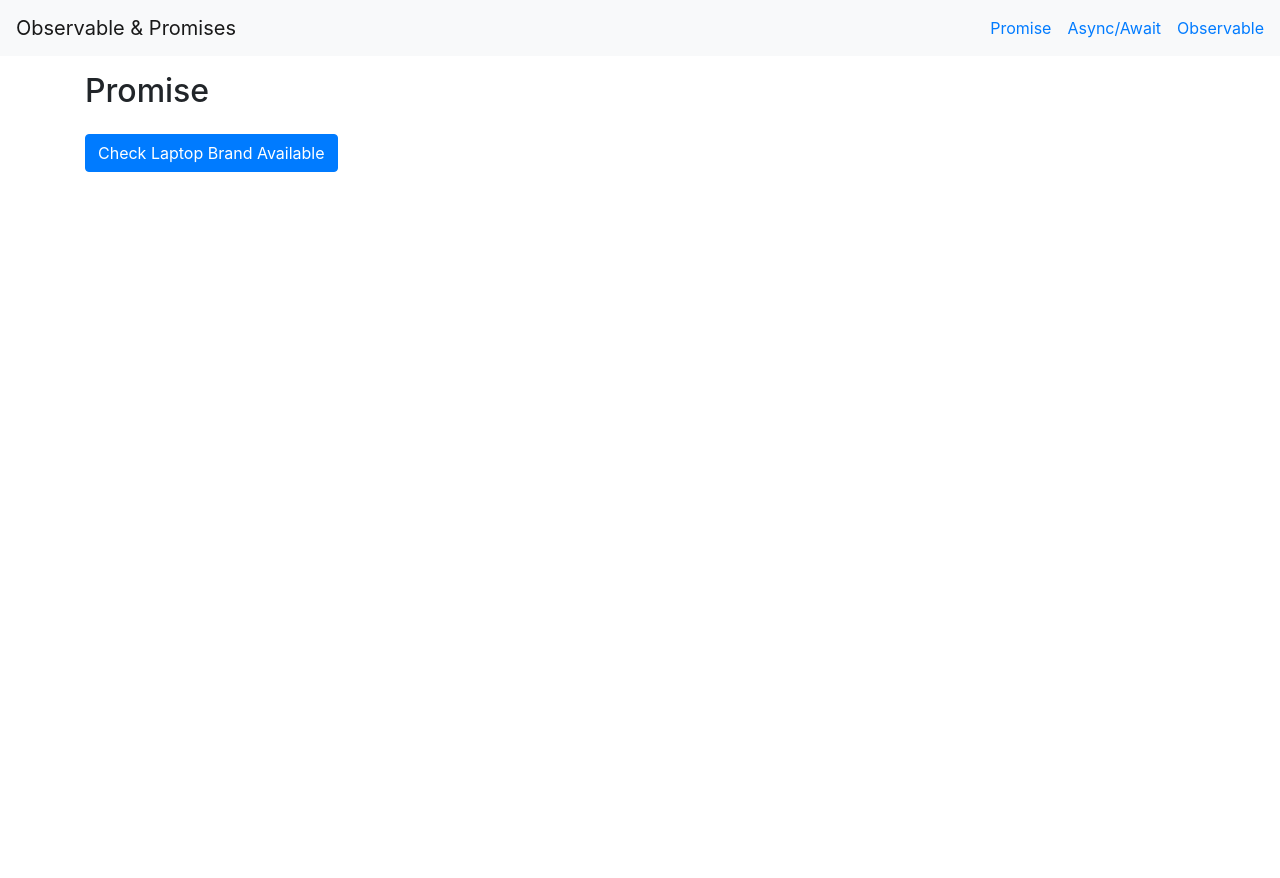
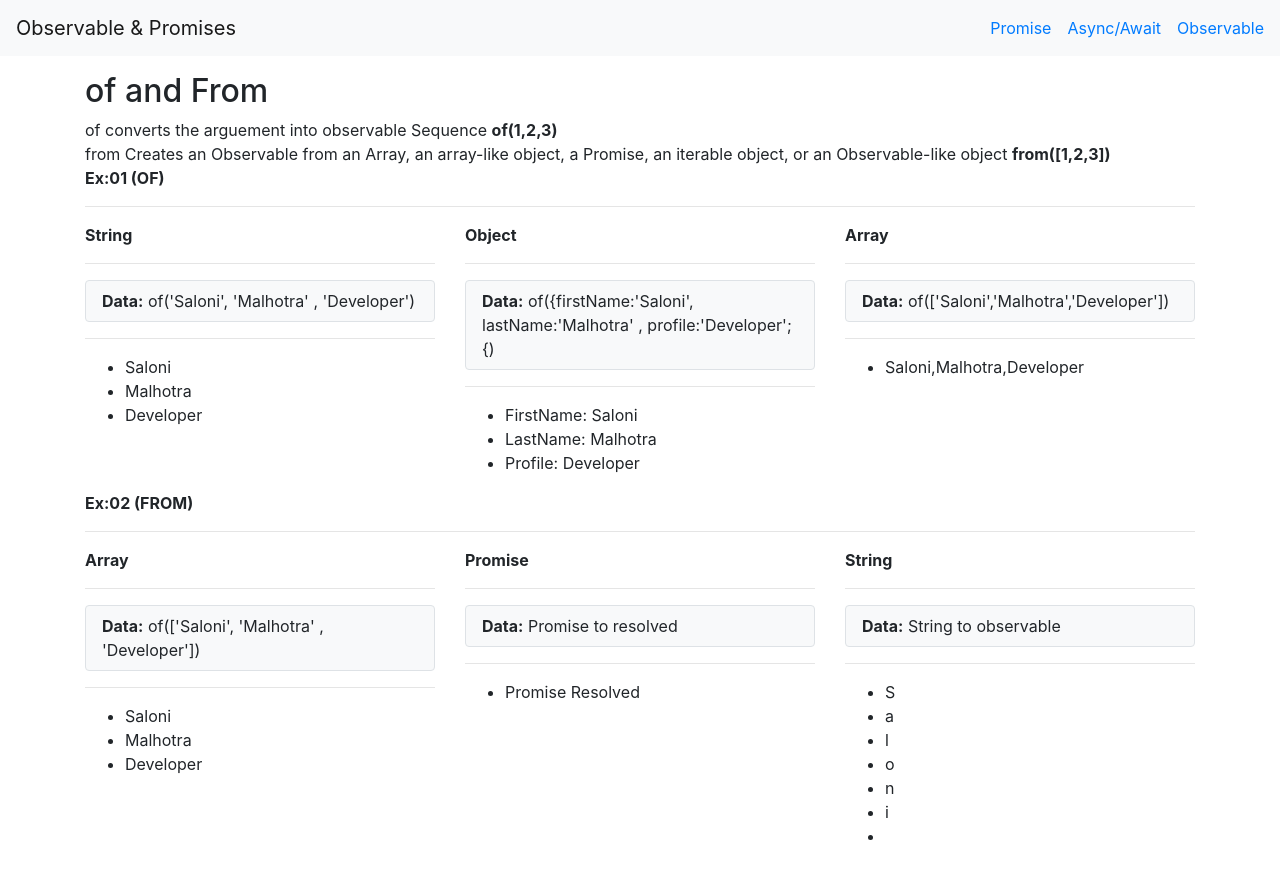
Before and after one commit to salonimalhotrawd/rxjs-series, an Angular app: page /observable/of-from in a window 1280 px wide. Before the commit this address led to /promise. Before the commit the page ends 800 px from the top, so only its background shows below. Built offline with nearby package versions, Linux system fonts and the light colour scheme.

Commit message:
Working on of-from Obervable

```diff
--- a/src/app/app-routing.module.ts
+++ b/src/app/app-routing.module.ts
@@ -8,6 +8,7 @@ import { ObservableComponent } from './observable/observable.component';
 import { ListComponent } from './observable/list/list.component';
 import { FromEventComponent } from './observable/from-event/from-event.component';
 import { IntervalComponent } from './observable/interval/interval.component';
+import { OfFromComponent } from './observable/of-from/of-from.component';
 
 const routes: Routes = [
   {path: 'promise' , component: PromiseComponent},
@@ -16,7 +17,8 @@ const routes: Routes = [
   [
     {path: '', component: ListComponent},
     {path: 'from-event', component: FromEventComponent},
-    {path: 'interval-timer', component: IntervalComponent}
+    {path: 'interval-timer', component: IntervalComponent},
+    {path: 'of-from', component: OfFromComponent}
   ]},
   {path: '**' , redirectTo: 'promise'}
 ];
--- a/src/app/app.module.ts
+++ b/src/app/app.module.ts
@@ -10,6 +10,7 @@ import { ObservableComponent } from './observable/observable.component';
 import { ListComponent } from './observable/list/list.component';
 import { FromEventComponent } from './observable/from-event/from-event.component';
 import { IntervalComponent } from './observable/interval/interval.component';
+import { OfFromComponent } from './observable/of-from/of-from.component';
 @NgModule({
   declarations: [
     AppComponent,
@@ -19,7 +20,8 @@ import { IntervalComponent } from './observable/interval/interval.component';
     ObservableComponent,
     ListComponent,
     FromEventComponent,
-    IntervalComponent
+    IntervalComponent,
+    OfFromComponent
   ],
   imports: [
     BrowserModule,
--- a/src/app/observable/list/list.component.ts
+++ b/src/app/observable/list/list.component.ts
@@ -12,7 +12,7 @@ export class ListComponent implements OnInit {
   public ObservableList = [
     { 'id': 1 , 'observableName': 'From Event', 'routerName': 'from-event'},
     { 'id': 2 , 'observableName': 'Interval/Timer', 'routerName': 'interval-timer'},
-    { 'id': 3 , 'observableName': 'From Event', 'routerName': 'from-event'},
+    { 'id': 3 , 'observableName': 'of and from', 'routerName': 'of-from'},
     { 'id': 4 , 'observableName': 'From Event', 'routerName': 'from-event'},
     { 'id': 5 , 'observableName': 'From Event', 'routerName': 'from-event'},
     { 'id': 6 , 'observableName': 'From Event', 'routerName': 'from-event'},
--- /dev/null
+++ b/src/app/observable/of-from/of-from.component.html
@@ -0,0 +1,84 @@
+<div class="my-3">
+  <h2>of and From</h2>
+  <span>
+    of converts the arguement into observable Sequence <b>of(1,2,3)</b>
+  </span>
+  <br>
+  <span>
+    from Creates an Observable from an Array, an array-like object,
+    a Promise, an iterable object, or an Observable-like object <b>from([1,2,3])</b>
+  </span>
+  <br>
+  <strong>Ex:01 (OF)</strong>
+  <hr>
+
+  <div class="row">
+    <div class="col-md-4">
+      <strong>String</strong>
+      <hr>
+      <p class="bg-light py-2 px-3 border rounded">
+        <strong>Data:</strong> of('Saloni', 'Malhotra' , 'Developer')
+      </p>
+      <hr>
+      <ul id="elContainer"></ul>
+    </div>
+
+    <div class="col-md-4">
+      <strong>Object</strong>
+      <hr>
+      <p class="bg-light py-2 px-3 border rounded">
+        <strong>Data:</strong> of(&#123;firstName:'Saloni', lastName:'Malhotra' , profile:'Developer';&#123;)
+      </p>
+      <hr>
+      <ul>
+        <li>FirstName: {{showUser.firstName}}</li>
+        <li>LastName: {{showUser.lastName}}</li>
+        <li>Profile: {{showUser.profile}}</li>
+      </ul>
+    </div>
+
+    <div class="col-md-4">
+      <strong>Array</strong>
+      <hr>
+      <p class="bg-light py-2 px-3 border rounded">
+        <strong>Data:</strong> of(['Saloni','Malhotra','Developer'])
+      </p>
+      <hr>
+      <ul id="elContainerOfArray"></ul>
+    </div>
+  </div>
+
+  <strong>Ex:02 (FROM)</strong>
+  <hr>
+  <div class="row">
+    <div class="col-md-4">
+      <strong>Array</strong>
+      <hr>
+      <p class="bg-light py-2 px-3 border rounded">
+        <strong>Data:</strong> of(['Saloni', 'Malhotra' , 'Developer'])
+      </p>
+      <hr>
+      <ul id="elContainerArray"></ul>
+    </div>
+
+    <div class="col-md-4">
+      <strong>Promise</strong>
+      <hr>
+      <p class="bg-light py-2 px-3 border rounded">
+        <strong>Data:</strong> Promise to resolved
+      </p>
+      <hr>
+      <ul id="elContainerPromise"></ul>
+    </div>
+
+    <div class="col-md-4">
+      <strong>String</strong>
+      <hr>
+      <p class="bg-light py-2 px-3 border rounded">
+        <strong>Data:</strong> String to observable
+      </p>
+      <hr>
+      <ul id="elContainerString"></ul>
+    </div>
+  </div>
+</div>
--- /dev/null
+++ b/src/app/observable/of-from/of-from.component.ts
@@ -0,0 +1,81 @@
+import { Component, OnDestroy, OnInit } from '@angular/core';
+import { from, of, Subscription } from 'rxjs';
+import { DesignUtilityService } from './../../services/design-utility.service';
+
+@Component({
+  selector: 'app-of-from',
+  templateUrl: './of-from.component.html',
+  styleUrls: ['./of-from.component.scss']
+})
+export class OfFromComponent implements OnInit, OnDestroy {
+
+  public allSubscription: Subscription[] = [];
+
+  public user = {
+    'firstName': 'Saloni',
+    'lastName': 'Malhotra',
+    'profile': 'Developer'
+  };
+  public userArray = ['Saloni', 'Malhotra', 'Developer'];
+
+  public showUser;
+
+  constructor(private _designUtilityService: DesignUtilityService) { }
+
+  ngOnInit() {
+
+    // Ex-01 (Of)
+
+    // Of - String
+    const ofStringUser = of('Saloni', 'Malhotra', 'Developer');
+    const ofStringUserSub = ofStringUser.subscribe(res => {
+      this._designUtilityService.appendElement(res, 'elContainer');
+    });
+
+    // Of - Object
+    const ofObjectUser = of(this.user);
+    const ofObjectUserSub = ofObjectUser.subscribe(res => {
+      this.showUser = res;
+    });
+
+     // Of - Array
+     const ofArrayUser = of(this.userArray);
+     const ofArrayUserSub = ofArrayUser.subscribe(res => {
+       this._designUtilityService.appendElement(res, 'elContainerOfArray');
+     });
+
+    // Ex-02 (from)
+
+    // from - Array : Converts into observable data of String
+    const fromArray = from(this.userArray);
+    const fromArrayUserSub = fromArray.subscribe(res => {
+      this._designUtilityService.appendElement(res, 'elContainerArray');
+    });
+
+    // from - Promise : Converts Promise into observable data
+    const fromPromise = new Promise((resolve) => {
+      setTimeout(() => {
+        resolve('Promise Resolved');
+      }, 3000);
+    });
+
+    const fromPromiseSub = from(fromPromise).subscribe(
+      (res) => {
+        this._designUtilityService.appendElement(res, 'elContainerPromise');
+      });
+
+    // from - String : Converts String into observable data
+    const fromString = from('Saloni ');
+    const fromStringUserSub = fromString.subscribe(res => {
+      this._designUtilityService.appendElement(res, 'elContainerString');
+    });
+
+    this.allSubscription.push(
+      ofStringUserSub, ofObjectUserSub, ofArrayUserSub, fromArrayUserSub, fromPromiseSub, fromStringUserSub);
+  }
+
+  ngOnDestroy(): void {
+    this.allSubscription.forEach(x => x.unsubscribe());
+  }
+
+}
```
Also changed, not shown: src/app/observable/of-from/of-from.component.scss (added), 1 other file (tests, documents, lock files or other folders).
